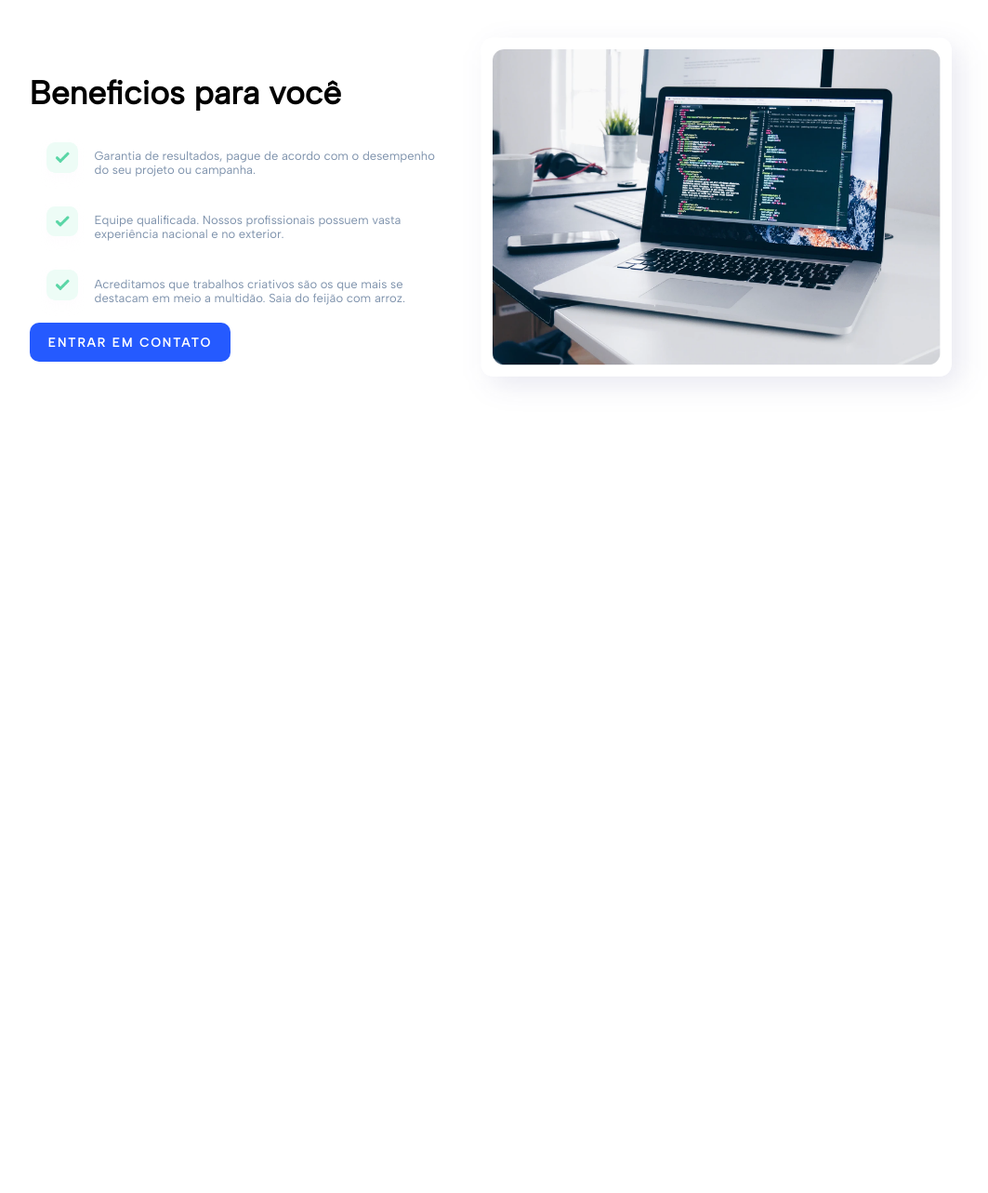
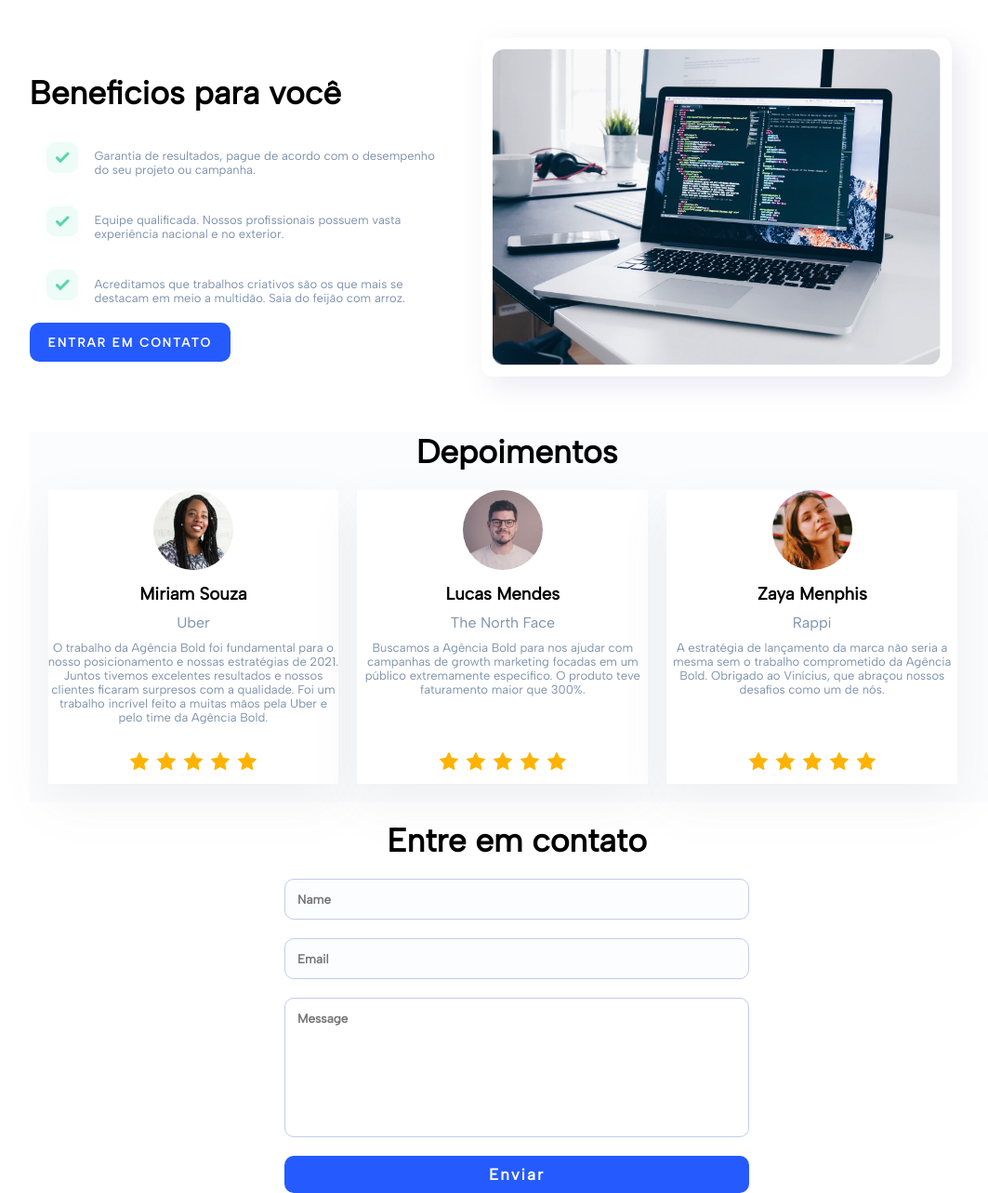
Before and after one commit to gutto-moura/Agencia-Bold, a plain HTML site: page index.html in a window 1280 px wide. Shown: the part 1708-2991 px from the top of the page at 93% size, without its empty margins (84-1147 px from the left). Before the commit the page ends 2173 px from the top, so only its background shows below. Drawn offline with Linux system fonts and the light colour scheme.

Commit message:
Inclusão da seção depoimentos e contatos

```diff
--- a/css/style.css
+++ b/css/style.css
@@ -1,4 +1,4 @@
-*{ margin: 0;padding: 0;box-sizing: border-box; }
+*{ margin: 0;padding: 0;box-sizing: border-box; outline: 0;}
 body{ background-image: url('../images/bg.svg');
 	background-position: center;background-size: cover;max-height: 700px;padding: 20px 0 80px 0;
 	font-family: 'Albert Sans', sans-serif;background-repeat: no-repeat; }
@@ -22,6 +22,7 @@ main{ max-width: 1100px;padding: 0 2%;margin: 0 auto; }
 /* ESTILIZAÇÃO SEÇÃO MARCAS */
 .marcas{display: flex; justify-content: space-around;margin-top: 100px;}
 .marcas img{width: 200px;}
+
 /* ESTILIZAÇÃO POR QUE NÓS */
 .porque-nos{display: flex; flex-direction: column; align-items: center;background-color: #FBFCFE; margin-top: 100px;padding-bottom: 50px; }
 .porque-nos > h2{font-size: 64px; margin-bottom: 20px;}
@@ -31,7 +32,7 @@ main{ max-width: 1100px;padding: 0 2%;margin: 0 auto; }
 .box-diferenciais h3{font-size: 22px; margin-bottom: 20px; }
 .box-diferenciais p{font-size: 13px; color: #7e92ac;margin-bottom: 20px; }
 
-
+/* ESTILIZAÇÃO SEÇÃO VAMOS COMEÇAR */
 .vamos-comecar{
 	background-image: url('../images/banner.svg');
 	background-position: center;
@@ -53,10 +54,17 @@ main{ max-width: 1100px;padding: 0 2%;margin: 0 auto; }
 		border: none;
 		font-family: inherit;
 		letter-spacing: 2px;
+		cursor: pointer;
 	}
 
-
-.beneficios{display: flex;justify-content: space-between;align-items: center; width: 100%; margin-top: 30px;}
+/* ESTILIZAÇÃO SEÇÃO BENEFÍCIOS */
+.beneficios{
+	display: flex;
+	justify-content: space-between;
+	align-items: center;
+	width: 100%;
+	margin-top: 30px;
+	}
 .checklist{display: flex; flex-direction: column;}
 .container-beneficio h2{margin-bottom: 20px; font-size: 35px;}
 .container-beneficio button{
@@ -68,9 +76,69 @@ main{ max-width: 1100px;padding: 0 2%;margin: 0 auto; }
 		border: none;
 		font-family: inherit;
 		letter-spacing: 2px;
+		cursor: pointer;
 	}
 .box-checklist{display: flex; align-items: center; justify-content: center;}
 .box-checklist img{width: 70px;}
 .box-checklist p{font-size: 13px; color: #7E92AC;}
+.imagem-beneficio img{width: 600px;}
 
-.imagem-beneficio img{width: 600px;}
+/* ESTILIZAÇÃO SEÇÃO DEPOIMENTOS */
+.depoimentos{ display: flex; flex-direction: column; text-align: center; background-color:#FBFCFE;}
+.depoimentos h2{font-size: 35px;}
+.container-depoimentos{ display: flex; padding: 20px;  }
+.box-depoimentos{
+	width: 31%;
+	margin-right: 2%;
+	box-shadow: 0px 20px 50px #70707016;
+	background-color:#FFF;
+}
+.box-depoimentos img{margin-bottom: 10px;}
+.box-depoimentos h3{margin-bottom: 10px; }
+.box-depoimentos p{
+	font-size: 13px;
+	margin-bottom: 20px;
+	margin-top: 10px;
+	color:#7E92AC;
+	height: 100px;
+}
+.box-depoimentos span{ margin-bottom: 10px; color:#7E92AC;}
+
+
+.contato{display: flex; flex-direction: column; margin-top: 20px; align-items: center; margin-bottom: 20px;}
+.contato h2{ font-size: 35px; margin-bottom: 20px;}
+.itens-contato{display: flex; flex-direction: column;}
+.itens-contato input{
+	width: 500px;
+	margin-bottom: 20px;
+	padding: 13px;
+	border-radius: 10px;
+	border: 1px solid #C3CCE8;
+	opacity: 1;
+	font-family: inherit;
+	font-weight: bold;
+	background-color: #FCFDFF;
+	}
+.itens-contato textarea{
+	padding: 13px;
+	border-radius: 10px;
+	border: 1px solid #C3CCE8;
+	opacity: 1;
+	font-family: inherit;
+	font-weight: bold;
+	margin-bottom: 20px;
+	resize: none;
+	height: 150px;
+}
+.itens-contato button{
+	padding: 10px;
+	letter-spacing: 2px;
+	font-family: inherit;
+	font-size: 17px;
+	font-weight: bold;
+	background-color: #255AFF;
+	color: #fff;
+	border: none;
+	border-radius: 10px;
+	cursor: pointer;
+}
--- a/index.html
+++ b/index.html
@@ -93,6 +93,51 @@
 				<img src = "images/notbook.png" />
 			</div>
 		</section>
+		<section class = "depoimentos">
+			<h2>Depoimentos</h2>
+			<div class = "container-depoimentos">
+				<div class = "box-depoimentos">
+					<img src = "images/DEPOIMENTO1.png" />
+					<h3>Miriam Souza</h3>
+					<span>Uber</span>
+					<P>
+						O trabalho da Agência Bold foi fundamental para o nosso posicionamento e nossas estratégias de 2021.
+						Juntos tivemos excelentes resultados e nossos clientes ficaram surpresos com a qualidade.
+						Foi um trabalho incrível feito a muitas mãos pela Uber e pelo time da Agência Bold.
+					</P>
+					<img src = "images/RATE.png" />
+				</div>
+				<div class = "box-depoimentos">
+					<img src = "images/DEPOIMENTO2.png" />
+					<h3>Lucas Mendes</h3>
+					<span>The North Face</span>
+					<p>
+						Buscamos a Agência Bold para nos ajudar com campanhas de growth marketing focadas em um público extremamente específico.
+						O produto teve faturamento maior que 300%.
+					</p>
+					<img src = "images/RATE.png" />
+				</div>
+				<div class = "box-depoimentos" >
+					<img src = "images/DEPOIMENTO3.png" />
+					<h3>Zaya Menphis</h3>
+					<span>Rappi</span>
+					<p>
+						A estratégia de lançamento da marca não seria a mesma sem o trabalho comprometido da Agência Bold.
+						Obrigado ao Vinícius, que abraçou nossos desafios como um de nós.
+					</p>
+					<img src = "images/RATE.png" />
+				</div>
+			</div>
+		</section>
+		<section class = "contato">
+			<h2>Entre em contato</h2>
+			<div class = "itens-contato">
+				<input type = "text" placeholder = "Name" />
+				<input type = "email" placeholder = "Email" />
+				<textarea placeholder = "Message"></textarea>
+				<button>Enviar</button>
+			</div>
+		</section>
 	</main>
     <footer>
 
```
Also changed, not shown: images/DEPOIMENTO1.png (added), images/DEPOIMENTO2.png (added), images/DEPOIMENTO3.png (added), images/RATE.png (added).
